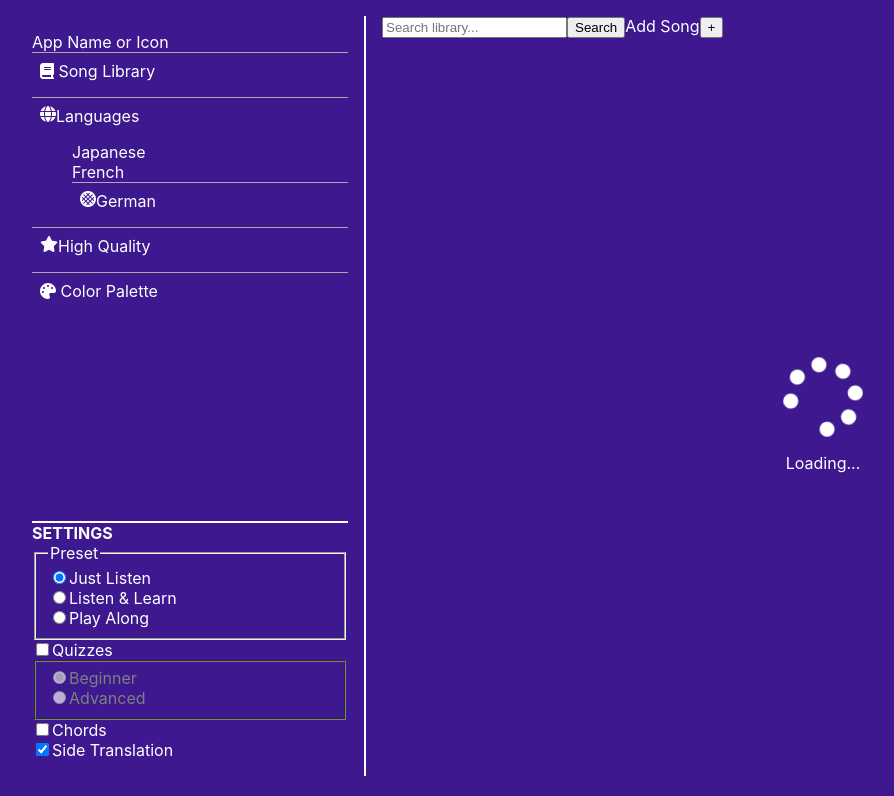
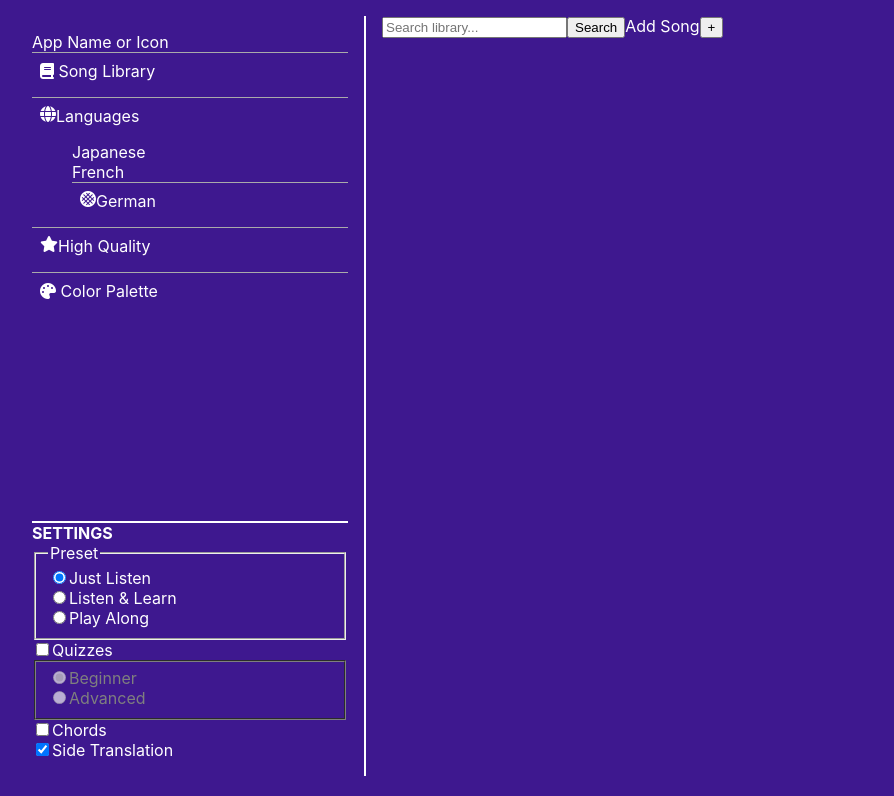
Before and after one commit to joeysteele2001/language-of-music, a React (Create React App) app in the folder app/: page /loading in a window 1280 px wide. Shown: the top 796 px of the page, without its empty margins (0-894 px from the left). Built offline with nearby package versions, Linux system fonts and the light colour scheme.

Commit message:
Remove `loading` route from `Main`

```diff
--- a/app/src/components/Main.tsx
+++ b/app/src/components/Main.tsx
@@ -5,7 +5,6 @@ import SongGallery from './content/SongGallery';
 import SongPage from './content/SongPage';
 import TopBar from './layout/TopBar';
 import ColorPalette from './content/ColorPalette';
-import Loading from './pieces/Loading';
 
 import { DEFAULT_PRESET } from '../util/settings';
 import songs from '../resources/songs.json';
@@ -36,10 +35,6 @@ export const Main = () => {
                         <Route path="/colors">
                             <ColorPalette />
                         </Route>
-
-                        <Route path="/loading">
-                            <Loading />
-                        </Route>
                     </Switch>
                 </main>
             </div>
```
